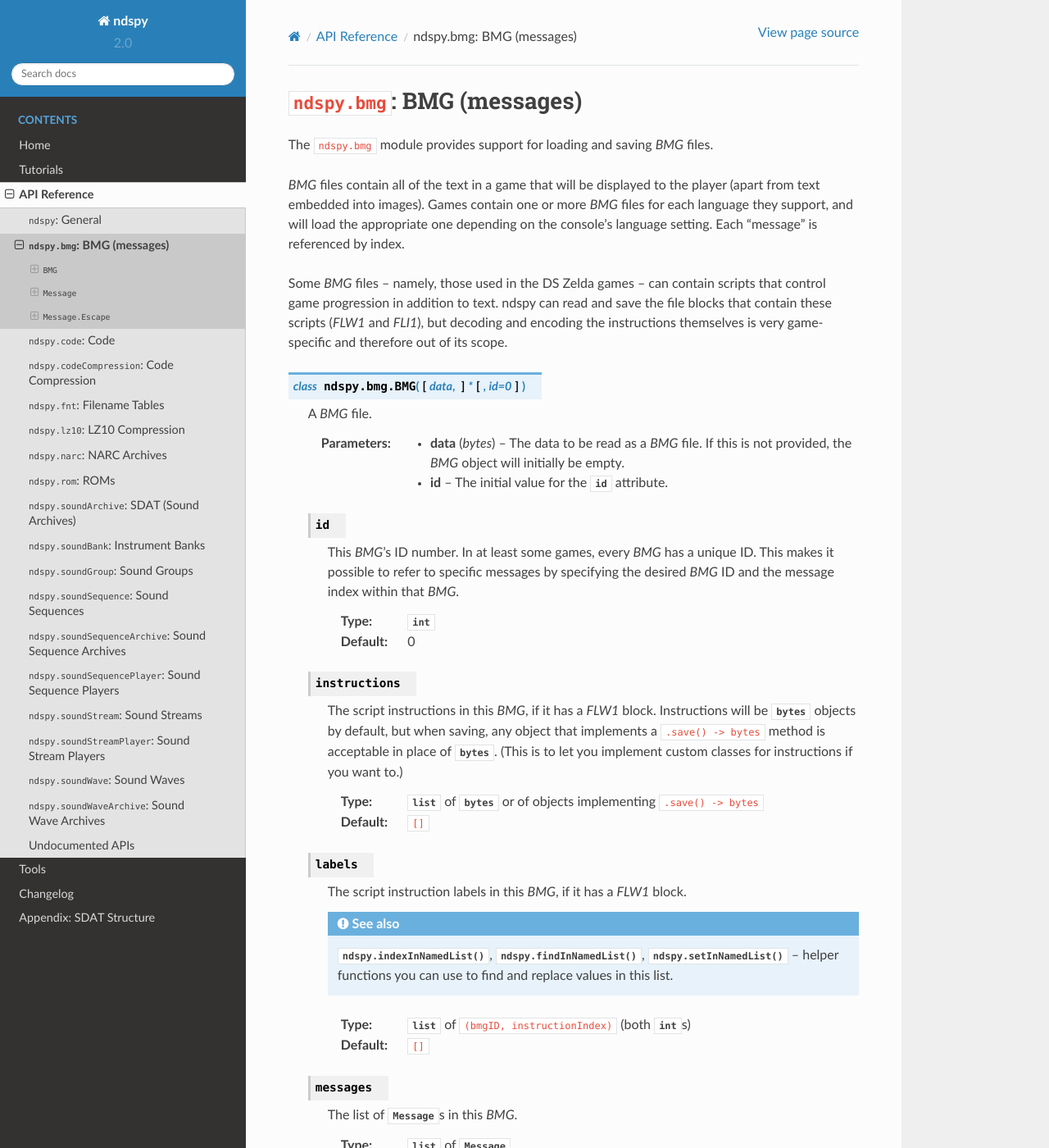
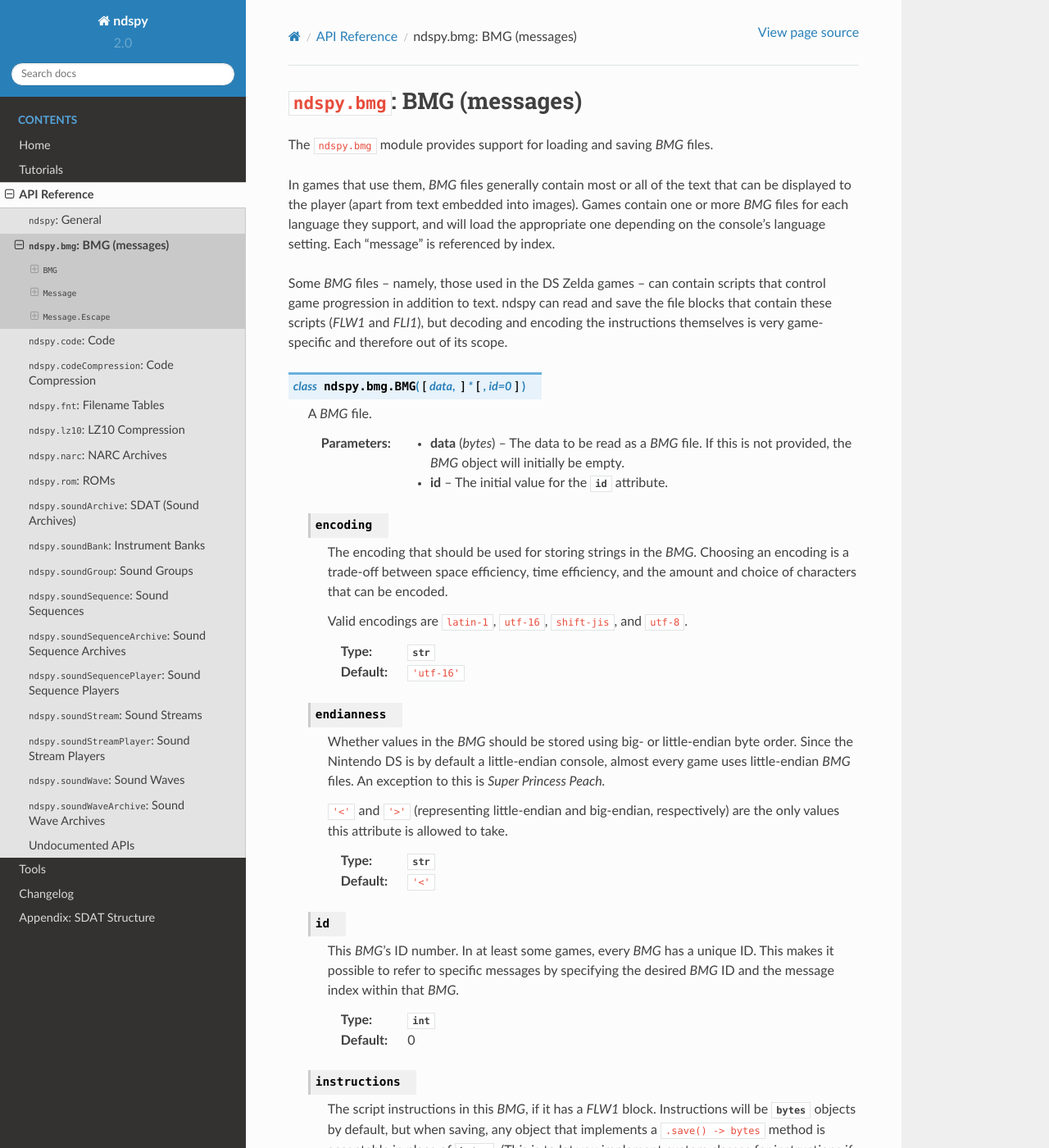
Before and after one commit to RoadrunnerWMC/ndspy, a Sphinx documentation site: the page built from docs/source/bmg.rst, in a window 1280 px wide and 1400 px high. Shown: the whole window at 82% size. Built offline with Sphinx 7.4.7 and the Read the Docs theme 2.0.0, drawn with Linux system fonts in a browser that asks for light colours; some of the changed text lies outside the part shown.

```diff
--- a/docs/source/bmg.rst
+++ b/docs/source/bmg.rst
@@ -23,11 +23,11 @@
 
 The ``ndspy.bmg`` module provides support for loading and saving *BMG* files.
 
-*BMG* files contain all of the text in a game that will be displayed to the
-player (apart from text embedded into images). Games contain one or more *BMG*
-files for each language they support, and will load the appropriate one
-depending on the console's language setting. Each "message" is referenced by
-index.
+In games that use them, *BMG* files generally contain most or all of the text
+that can be displayed to the player (apart from text embedded into images).
+Games contain one or more *BMG* files for each language they support, and will
+load the appropriate one depending on the console's language setting. Each
+"message" is referenced by index.
 
 Some *BMG* files -- namely, those used in the DS Zelda games -- can contain
 scripts that control game progression in addition to text. ndspy can read and
@@ -45,6 +45,34 @@ therefore out of its scope.
     :type data: bytes
 
     :param id: The initial value for the :py:attr:`id` attribute.
+
+    .. py:attribute:: encoding
+
+        The encoding that should be used for storing strings in the *BMG*.
+        Choosing an encoding is a trade-off between space efficiency, time
+        efficiency, and the amount and choice of characters that can be
+        encoded.
+
+        Valid encodings are ``latin-1``, ``utf-16``, ``shift-jis``, and
+        ``utf-8``.
+
+        :type: :py:class:`str`
+
+        :default: ``'utf-16'``
+
+    .. py:attribute:: endianness
+
+        Whether values in the *BMG* should be stored using big- or
+        little-endian byte order. Since the Nintendo DS is by default a
+        little-endian console, almost every game uses little-endian *BMG*
+        files. An exception to this is *Super Princess Peach.*
+
+        ``'<'`` and ``'>'`` (representing little-endian and big-endian,
+        respectively) are the only values this attribute is allowed to take.
+
+        :type: :py:class:`str`
+
+        :default: ``'<'``
 
     .. py:attribute:: id
 
@@ -214,17 +234,34 @@ therefore out of its scope.
 
     .. py:attribute:: info
 
-        A value representing message metadata, which comes from the *BMG*'s
-        *INF1* block. The specific meaning of this value is currently unclear.
+        A value containing message metadata, which comes from the *BMG*'s
+        *INF1* block.
 
-        :type: :py:class:`int`
+        The meaning of this value is completely game-dependent, and some games
+        just leave this empty and don't use it at all.
 
-        :default: 0
+        .. warning::
+
+            While the amount of metadata per message varies from game to game,
+            it's always required that all messages in a *BMG* have the same
+            amount of metadata. If you violate this, you'll experience errors
+            when trying to save!
+
+        :type: :py:class:`bytes`
+
+        :default: ``b''``
 
     .. py:attribute:: isNull
 
         This is ``True`` if the message is null; that is, if its data offset
-        value in *INF1* is 0.
+        value in *INF1* is 0. A null message should have an empty
+        :py:attr:`stringParts` list.
+
+        .. note::
+
+            :py:class:`Message`\s with this attribute set to ``True`` are used
+            to represent empty messages instead of ``None`` because empty
+            messages can still have non-empty :py:attr:`info` values.
 
         :type: :py:class:`bool`
 
@@ -239,9 +276,12 @@ therefore out of its scope.
 
         :default: ``[]``
 
-    .. py:function:: save()
+    .. py:function:: save(encoding)
 
         Generate binary data representing this message.
+
+        :param str encoding: The encoding to use for the string data in the
+            message (i.e. ``'utf-16'``, ``'ascii'``, etc).
 
         :returns: The message data.
         :rtype: :py:class:`bytes`
@@ -274,9 +314,14 @@ therefore out of its scope.
 
         :default: 0
 
-    .. py:function:: save()
+    .. py:function:: save(encoding)
 
         Generate binary data representing this escape sequence.
 
+        :param str encoding: The encoding that should be assumed when building
+            the binary data for the escape sequence (i.e. ``'utf-16'``,
+            ``'ascii'``, etc). This is used to properly encode the escape
+            character itself, U+001A.
+
         :returns: The escape sequence data.
         :rtype: :py:class:`bytes`
```
Also changed, not shown: other parts of docs/source/bmg.rst (+0 -8 lines), docs/source/index.rst (+6 -3 lines), 1 other file.
